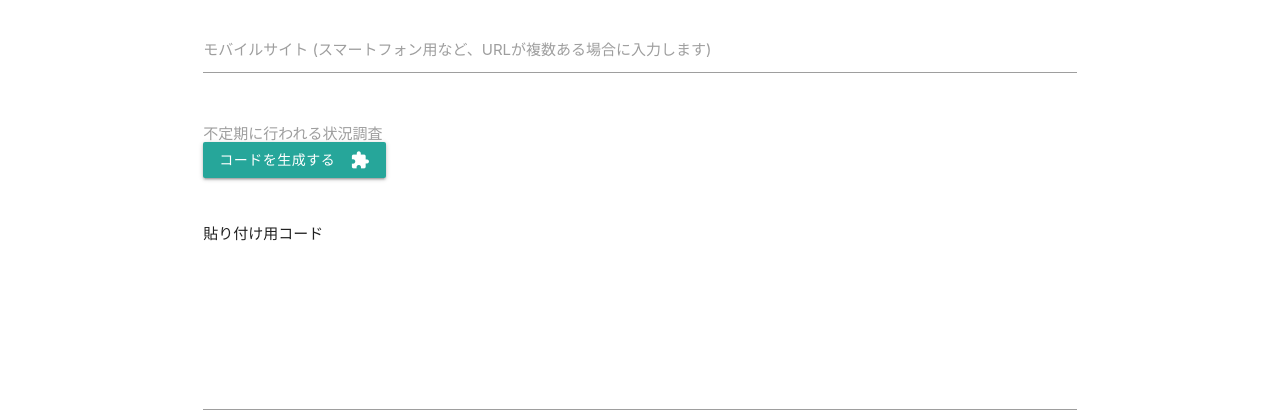
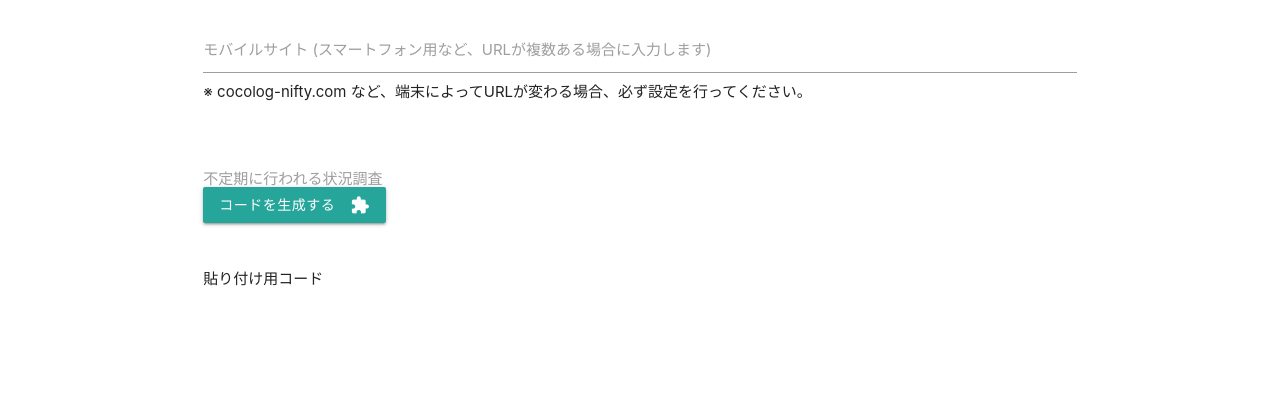
Before and after one commit to niyari/ph-protection, a plain HTML site: page setup/index.html in a window 1280 px wide. Shown: the part 252-666 px from the top of the page. Drawn offline with nearby package versions, Linux system fonts and the light colour scheme.

Commit message:
モバイル用URLの注意書きを追加

```diff
--- a/setup/index.html
+++ b/setup/index.html
@@ -48,6 +48,9 @@
 				<div class="input-field col s12">
 					<input value="" id="url2" type="url" class="validate">
 					<label for="url2">モバイルサイト (スマートフォン用など、URLが複数ある場合に入力します) </label>
+					<div>
+						※ cocolog-nifty.com など、端末によってURLが変わる場合、必ず設定を行ってください。<br>&nbsp;
+					</div>
 				</div>
 
 				<div class="input-field col s12">
```
